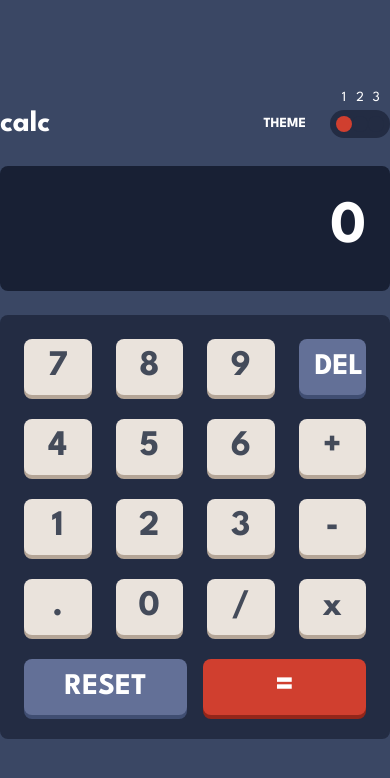
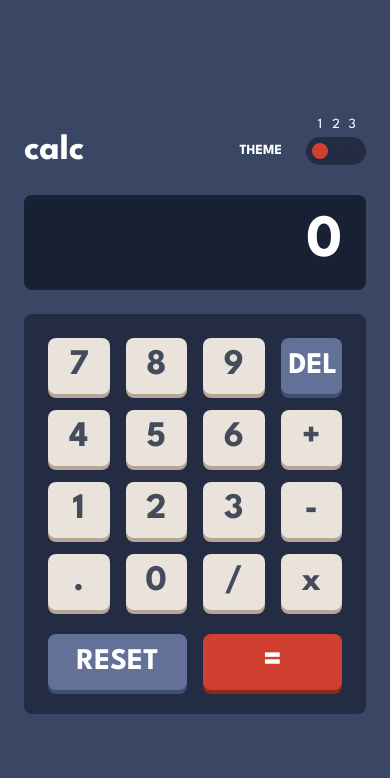
Before and after one commit to LuisC73/Calculator-app, a React (Vite) app: page / in a window 390 px wide. Shown: the top 778 px of the page. Built offline with nearby package versions, Linux system fonts and the light colour scheme.

Commit message:
Feat: Enhance responsiveness and add transition for theme switching

```diff
--- a/src/CalculatorApp.tsx
+++ b/src/CalculatorApp.tsx
@@ -8,7 +8,7 @@ export const CalculatorApp = () => {
   const { theme } = useTheme();
 
   const containerClass = clsx(
-    'min-h-screen w-full flex flex-col justify-center items-center font-spartan',
+    'min-h-screen w-full flex flex-col justify-center items-center font-spartan p-6 transition',
     {
       'bg-theme-primary-main-background': theme === 'theme-primary',
       'bg-theme-secondary-main-background': theme === 'theme-secondary',
@@ -16,7 +16,7 @@ export const CalculatorApp = () => {
     }
   );
 
-  const titleClass = clsx('font-bold text-3xl', {
+  const titleClass = clsx('font-bold text-4xl md:text-3xl transition', {
     'text-white': theme === 'theme-primary',
     'text-theme-secondary-text': theme === 'theme-secondary',
     'text-theme-tertiary-text-yellow': theme === 'theme-tertiary',
--- a/src/components/calculator/Display.tsx
+++ b/src/components/calculator/Display.tsx
@@ -9,7 +9,7 @@ export const Display = ({ value }: DisplayProps) => {
   const [fontSizeClass, setFontSizeClass] = useState(getFontSizeClass(value.length));
 
   const displayClass = clsx(
-    'h-[125px] py-8 px-6 rounded-lg flex justify-end items-center overflow-hidden',
+    'h-[95px] sm:h-[125px] p-6 md:py-8 px-6 rounded-lg flex justify-end items-center overflow-hidden transition',
     {
       'bg-theme-primary-screen-background': theme === 'theme-primary',
       'bg-theme-secondary-screen-background': theme === 'theme-secondary',
@@ -17,7 +17,7 @@ export const Display = ({ value }: DisplayProps) => {
     }
   );
 
-  const textClass = clsx('font-bold truncate', fontSizeClass, {
+  const textClass = clsx('font-bold truncate transition', fontSizeClass, {
     'text-white': theme === 'theme-primary',
     'text-theme-secondary-text': theme === 'theme-secondary',
     'text-theme-tertiary-text-yellow': theme === 'theme-tertiary',
--- a/src/components/calculator/KeyPad.tsx
+++ b/src/components/calculator/KeyPad.tsx
@@ -7,7 +7,7 @@ import { clsx } from 'clsx';
 export const KeyPad = ({ actionButton, actionReset, actionEqual }: KeyPadProps) => {
   const { theme } = useTheme();
 
-  const containerClass = clsx('flex flex-col gap-6 p-6 rounded-lg', {
+  const containerClass = clsx('flex flex-col gap-6 p-6 rounded-lg transition', {
     'bg-theme-primary-toggle-background': theme === 'theme-primary',
     'bg-theme-secondary-toggle-background': theme === 'theme-secondary',
     'bg-theme-tertiary-toggle-background': theme === 'theme-tertiary',
@@ -15,7 +15,7 @@ export const KeyPad = ({ actionButton, actionReset, actionEqual }: KeyPadProps)
 
   return (
     <div className={containerClass}>
-      <div className="grid grid-cols-4 gap-6">
+      <div className="grid grid-cols-4 gap-4 md:gap-6">
         {buttonsConfig.map((button) => (
           <Button
             key={button.id}
--- a/src/components/ui/Button.tsx
+++ b/src/components/ui/Button.tsx
@@ -7,7 +7,7 @@ export const Button = ({ id, label, type, action }: ButtonProps) => {
   const { theme } = useTheme();
 
   const buttonClass = clsx(
-    'w-full py-2 px-4 rounded-lg font-spartan font-bold transition',
+    'w-full py-2 px-2 md:px-4 rounded-lg font-spartan font-bold transition overflow-hidden',
     buttonStyles?.[theme]?.[type]
   );
 
--- a/src/components/ui/Switch.tsx
+++ b/src/components/ui/Switch.tsx
@@ -5,13 +5,13 @@ import { clsx } from 'clsx';
 export const Switch = ({ title, children }: SwitchProps) => {
   const { theme } = useTheme();
 
-  const textClass = clsx('uppercase text-sm font-bold font-spartan', {
+  const textClass = clsx('uppercase text-sm font-bold font-spartan transition', {
     'text-theme-primary-white': theme === 'theme-primary',
     'text-theme-secondary-text': theme === 'theme-secondary',
     'text-theme-tertiary-text-yellow': theme === 'theme-tertiary',
   });
 
-  const switchContainerClass = clsx('flex rounded-full p-1.5', {
+  const switchContainerClass = clsx('flex rounded-full p-1.5 transition', {
     'bg-theme-primary-toggle-background': theme === 'theme-primary',
     'bg-theme-secondary-toggle-background': theme === 'theme-secondary',
     'bg-theme-tertiary-toggle-background': theme === 'theme-tertiary',
--- a/src/components/ui/SwitchItem.tsx
+++ b/src/components/ui/SwitchItem.tsx
@@ -5,7 +5,7 @@ import { clsx } from 'clsx';
 export const SwitchItem = ({ id, label, active, action }: SwitchItemProps) => {
   const { theme } = useTheme();
 
-  const circleClass = clsx('w-4 h-4 rounded-full cursor-pointer  p-1', {
+  const circleClass = clsx('w-4 h-4 rounded-full cursor-pointer p-1 transition', {
     'bg-theme-primary-red-key-background hover:bg-theme-primary-red-key-hover':
       theme === 'theme-primary' && active,
     'bg-theme-primary-toggle-background': theme === 'theme-primary' && !active,
@@ -17,7 +17,7 @@ export const SwitchItem = ({ id, label, active, action }: SwitchItemProps) => {
     'bg-theme-tertiary-toggle-background': theme === 'theme-tertiary' && !active,
   });
 
-  const textClass = clsx('absolute -top-7 left-1/2 font-spartan -translate-x-1/2 text-sm', {
+  const textClass = clsx('absolute -top-7 left-1/2 font-spartan -translate-x-1/2 text-sm transition', {
     'text-white': theme === 'theme-primary',
     'text-theme-secondary-text': theme === 'theme-secondary',
     'text-theme-tertiary-text-yellow': theme === 'theme-tertiary',
```
